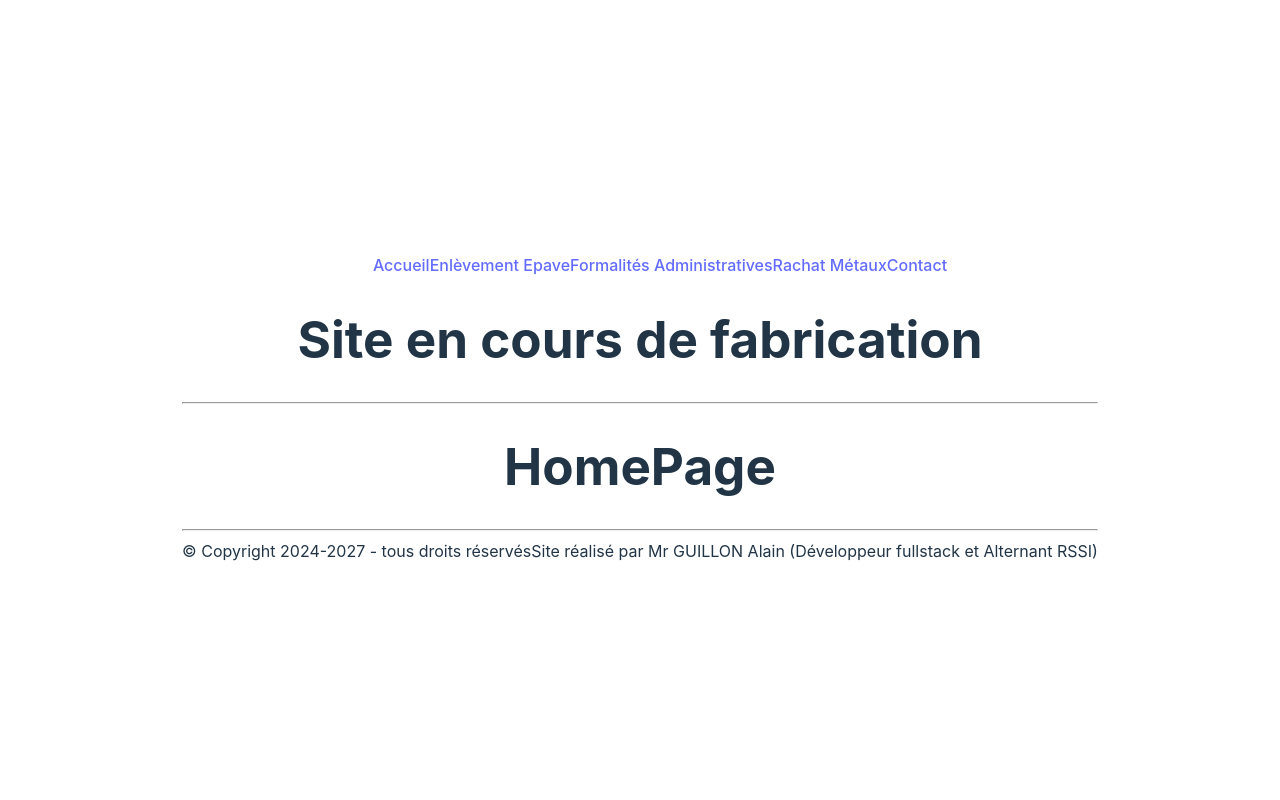
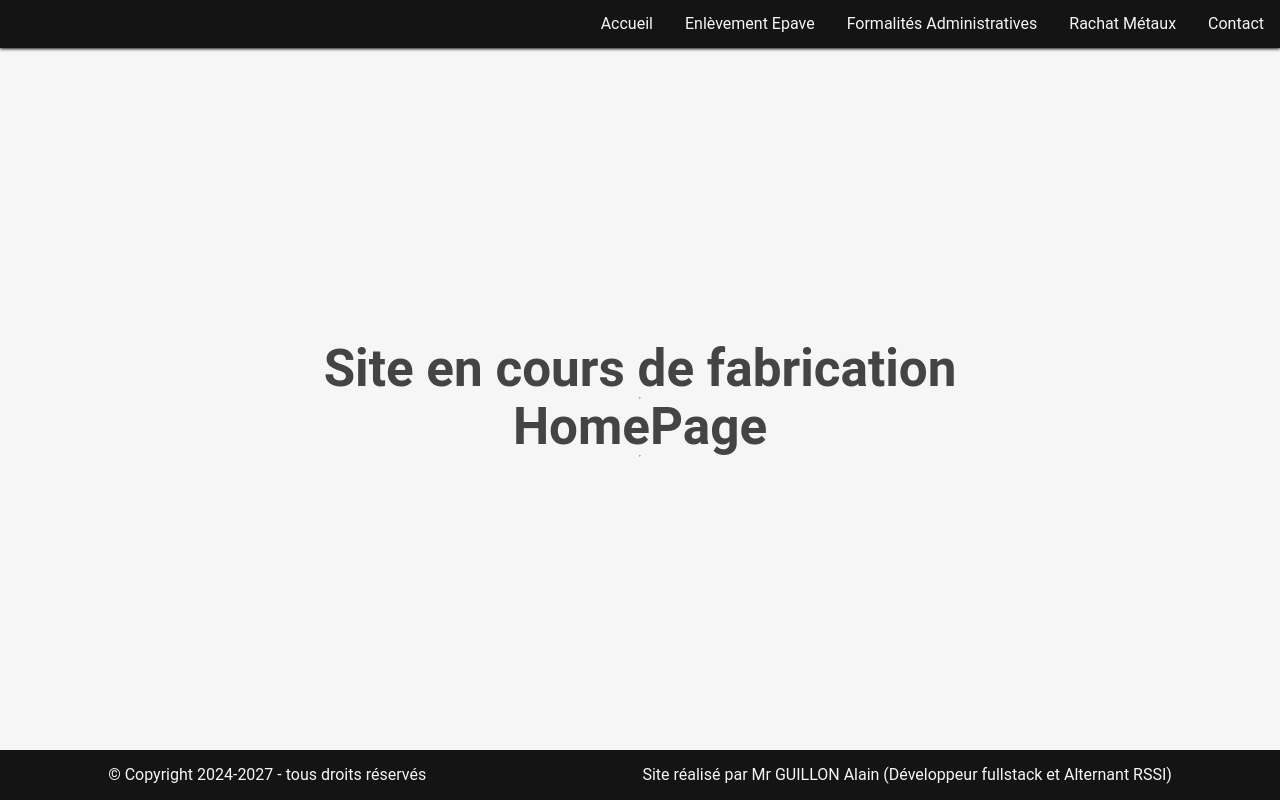
Before and after one commit to zyrass/jv-epaviste, a Vue app in the folder client/: page / in a window 1280 px wide. Built offline with nearby package versions, Linux system fonts and the light colour scheme.

Commit message:
add style base

```diff
--- a/client/src/App.vue
+++ b/client/src/App.vue
@@ -29,4 +29,10 @@
     </footer>
 </template>
 
-<style scoped></style>
+<style lang="scss">
+@use './assets/scss/main.scss' as *;
+
+#app {
+    padding: 0;
+}
+</style>
--- a/client/src/assets/scss/base.scss
+++ /dev/null
@@ -1,79 +0,0 @@
-:root {
-    font-family: Inter, system-ui, Avenir, Helvetica, Arial, sans-serif;
-    line-height: 1.5;
-    font-weight: 400;
-
-    color-scheme: light dark;
-    color: rgba(255, 255, 255, 0.87);
-    background-color: #242424;
-
-    font-synthesis: none;
-    text-rendering: optimizeLegibility;
-    -webkit-font-smoothing: antialiased;
-    -moz-osx-font-smoothing: grayscale;
-}
-
-a {
-    font-weight: 500;
-    color: #646cff;
-    text-decoration: inherit;
-}
-a:hover {
-    color: #535bf2;
-}
-
-body {
-    margin: 0;
-    display: flex;
-    place-items: center;
-    min-width: 320px;
-    min-height: 100vh;
-}
-
-h1 {
-    font-size: 3.2em;
-    line-height: 1.1;
-}
-
-button {
-    border-radius: 8px;
-    border: 1px solid transparent;
-    padding: 0.6em 1.2em;
-    font-size: 1em;
-    font-weight: 500;
-    font-family: inherit;
-    background-color: #1a1a1a;
-    cursor: pointer;
-    transition: border-color 0.25s;
-}
-button:hover {
-    border-color: #646cff;
-}
-button:focus,
-button:focus-visible {
-    outline: 4px auto -webkit-focus-ring-color;
-}
-
-.card {
-    padding: 2em;
-}
-
-#app {
-    max-width: 1280px;
-    margin: 0 auto;
-    padding: 2rem;
-    text-align: center;
-}
-
-@media (prefers-color-scheme: light) {
-    :root {
-        color: #213547;
-        background-color: #ffffff;
-    }
-    a:hover {
-        color: #747bff;
-    }
-    button {
-        background-color: #f9f9f9;
-    }
-}
--- /dev/null
+++ b/client/src/assets/scss/main.scss
@@ -0,0 +1,311 @@
+:root {
+    font-weight: 400;
+    line-height: 1.5;
+    font-synthesis: none;
+    text-rendering: optimizeLegibility;
+    -webkit-font-smoothing: antialiased;
+    -moz-osx-font-smoothing: grayscale;
+
+    color-scheme: light dark;
+
+    --primary-1: #345bf2;
+    --primary-2: #676cff;
+
+    --dark-1: #141414;
+    --dark-2: #242424;
+    --dark-3: #343434;
+
+    --danger-1: #e74c3c;
+    --danger-2: #c0392b;
+    --success-1: #2ecc71;
+    --success-2: #27ae60;
+
+    --gray-1: #f6f6f6;
+    --gray-2: #ddd;
+    --gray-3: #34495e;
+
+    --text-color: #444;
+    --text-primary-color: #ffffff;
+
+    --border: 1px solid var(--gray-2);
+    --border-radius: 4px;
+
+    --font-family: 'Roboto', sans-serif;
+}
+
+// reset
+* {
+    box-sizing: border-box;
+    margin: 0;
+    padding: 0;
+}
+ul {
+    list-style: none;
+}
+img {
+    max-width: 100%;
+}
+a {
+    color: var(--text-color);
+    text-decoration: none;
+    cursor: pointer;
+}
+body {
+    min-height: 100vh;
+    font-family: var(--font-family);
+    color: var(--text-color);
+    background-color: var(--gray-1);
+}
+
+#app {
+    padding: 0;
+    min-width: 320px;
+    min-height: 100vh;
+    display: grid;
+    grid-template-columns: 1fr;
+    grid-template-rows: 48px 1fr 50px;
+    grid-template-areas: 'header' 'main' 'footer';
+}
+
+header {
+    grid-area: header;
+    background-color: var(--dark-1);
+    height: 48px;
+    nav {
+        box-shadow: 0 1px 3px var(--dark-1);
+        ul {
+            height: 48px;
+            display: flex;
+            justify-content: flex-end;
+            align-items: center;
+            a {
+                color: var(--gray-1);
+                display: flex;
+                align-items: center;
+                height: 100%;
+                padding: 0 1rem;
+                transition: background-color 0.4s ease-in-out,
+                    color 0.4s ease-in-out;
+                &:hover {
+                    background-color: var(--gray-1);
+                    color: var(--dark-3);
+                }
+            }
+        }
+    }
+}
+main {
+    grid-area: main;
+    background-color: var(--gray-1-1);
+    display: flex;
+    align-items: center;
+    justify-content: center;
+    flex-direction: column;
+}
+footer {
+    grid-area: footer;
+    background-color: var(--dark-1);
+    color: var(--gray-1);
+    display: flex;
+    justify-content: space-around;
+    align-items: center;
+}
+
+input,
+textarea,
+select {
+    border: var(--border);
+    border-radius: var(--border-radius);
+    padding: 8px 15px;
+}
+
+label {
+    font-size: 14px;
+    font-weight: 500;
+    color: var(--gray-3);
+}
+
+.form-error {
+    color: var(--danger-1);
+    font-size: 14px;
+    font-weight: 500;
+}
+
+// flex
+
+.d-flex {
+    display: flex;
+}
+
+.flex-row {
+    flex-direction: row;
+}
+
+.flex-column {
+    flex-direction: column;
+}
+
+.justify-content-center {
+    justify-content: center;
+}
+
+.align-items-center {
+    align-items: center;
+}
+
+.align-items-start {
+    align-items: flex-start;
+}
+
+.flex-fill {
+    flex: 1 1 auto;
+}
+
+// padding
+
+.p-10 {
+    padding: 10px;
+}
+
+.p-20 {
+    padding: 20px;
+}
+
+.px-20 {
+    padding-left: 20px;
+    padding-right: 20px;
+}
+
+.p-30 {
+    padding: 30px;
+}
+
+// margin
+
+.mb-5 {
+    margin-bottom: 5px;
+}
+
+.m-10 {
+    margin: 10px;
+}
+
+.mr-10 {
+    margin-right: 10px;
+}
+
+.mr-20 {
+    margin-right: 20px;
+}
+
+.mb-10 {
+    margin-bottom: 10px;
+}
+
+.m-20 {
+    margin: 20px;
+}
+
+.mb-20 {
+    margin-bottom: 20px;
+}
+
+.m-30 {
+    margin: 30px;
+}
+
+// buttons
+
+.btn {
+    padding: 8px 15px;
+    border: 0;
+    border-radius: var(--border-radius);
+    cursor: pointer;
+    font-weight: 500;
+    transition: background-color 0.2s;
+}
+
+.btn-primary {
+    background-color: var(--primary-1);
+    color: var(--text-primary-color);
+
+    &:hover {
+        background-color: var(--primary-2);
+    }
+}
+
+.btn-danger {
+    background-color: var(--danger-1);
+    color: var(--text-primary-color);
+
+    &:hover {
+        background-color: var(--danger-2);
+    }
+}
+
+.btn-success {
+    background-color: var(--success-1);
+    color: var(--text-primary-color);
+
+    &:hover {
+        background-color: var(--success-2);
+    }
+}
+
+// card
+
+.card {
+    border: var(--border);
+    border-radius: var(--border-radius);
+    background-color: white;
+    padding: 10px;
+}
+
+// ----------------------
+
+h1 {
+    font-size: 3.2em;
+    line-height: 1.1;
+}
+button {
+    border-radius: 8px;
+    border: 1px solid transparent;
+    padding: 0.6em 1.2em;
+    font-size: 1em;
+    font-weight: 500;
+    font-family: inherit;
+    background-color: #1a1a1a;
+    cursor: pointer;
+    transition: border-color 0.25s;
+}
+button:hover {
+    border-color: #646cff;
+}
+button:focus,
+button:focus-visible {
+    outline: 4px auto -webkit-focus-ring-color;
+}
+
+.card {
+    padding: 2em;
+}
+
+#app {
+    max-width: 1280px;
+    margin: 0 auto;
+    padding: 2rem;
+    text-align: center;
+}
+
+@media (prefers-color-scheme: light) {
+    :root {
+        color: #213547;
+        background-color: #ffffff;
+    }
+    a:hover {
+        color: #747bff;
+    }
+    button {
+        background-color: #f9f9f9;
+    }
+}
--- a/client/src/main.ts
+++ b/client/src/main.ts
@@ -1,6 +1,5 @@
 import { createApp } from 'vue';
 import { createRouter, createWebHistory } from 'vue-router';
-import './assets/scss/base.scss';
 import App from './App.vue';
 import { routes } from './router/routes';
 
--- a/client/src/router/routes.ts
+++ b/client/src/router/routes.ts
@@ -1,6 +1,6 @@
 import { RouteRecordRaw } from 'vue-router';
 import HomePage from '../pages/HomePage.vue';
-import EnlevementEpaves from '../pages/EnlevementEpaves.vue';
+import EnlevementEpaves from '../pages/EnlevementEpave.vue';
 import Formalites from '../pages/Formalites.vue';
 import RachatMetaux from '../pages/RachatMetaux.vue';
 import Contact from '../pages/Contact.vue';
```
Also changed, not shown: client/src/pages/EnlevementEpave.vue (renamed from client/src/pages/EnlevementEpaves.vue).
